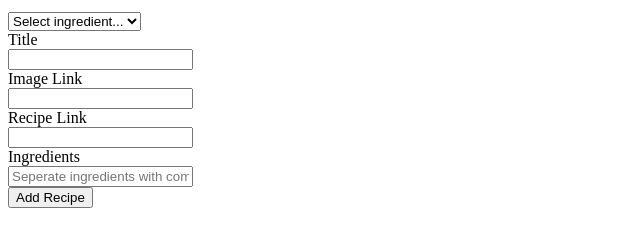
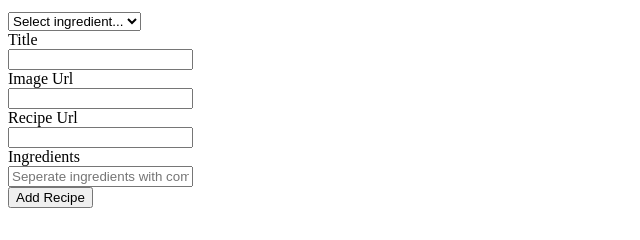
Before and after one commit to Bri8102/Home-Chef-Frontend, a plain HTML site: page index.html in a window 1280 px wide. Shown: the part 148-388 px from the top of the page, 0-640 px from the left. Drawn offline with Linux system fonts and the light colour scheme; no server answers.

Commit message:
corrected labels

```diff
--- a/index.html
+++ b/index.html
@@ -23,9 +23,9 @@
         <form id="new-recipe-form" class="hidden">
           <label for="recipe-title">Title</label><br>
           <input type="text" name="recipe-title"><br>
-          <label for="image-url">Image Link</label><br>
+          <label for="image-url">Image Url</label><br>
           <input type="text" name="image-url"><br>
-          <label for="recipe-url">Recipe Link</label><br>
+          <label for="recipe-url">Recipe Url</label><br>
           <input type="text" name="recipe-url"><br>
           <label for="ingredients">Ingredients</label><br>
           <input type="text" name="ingredients" placeholder="Seperate ingredients with comma and a space...(eggs, bread, ...)"><br>
```
